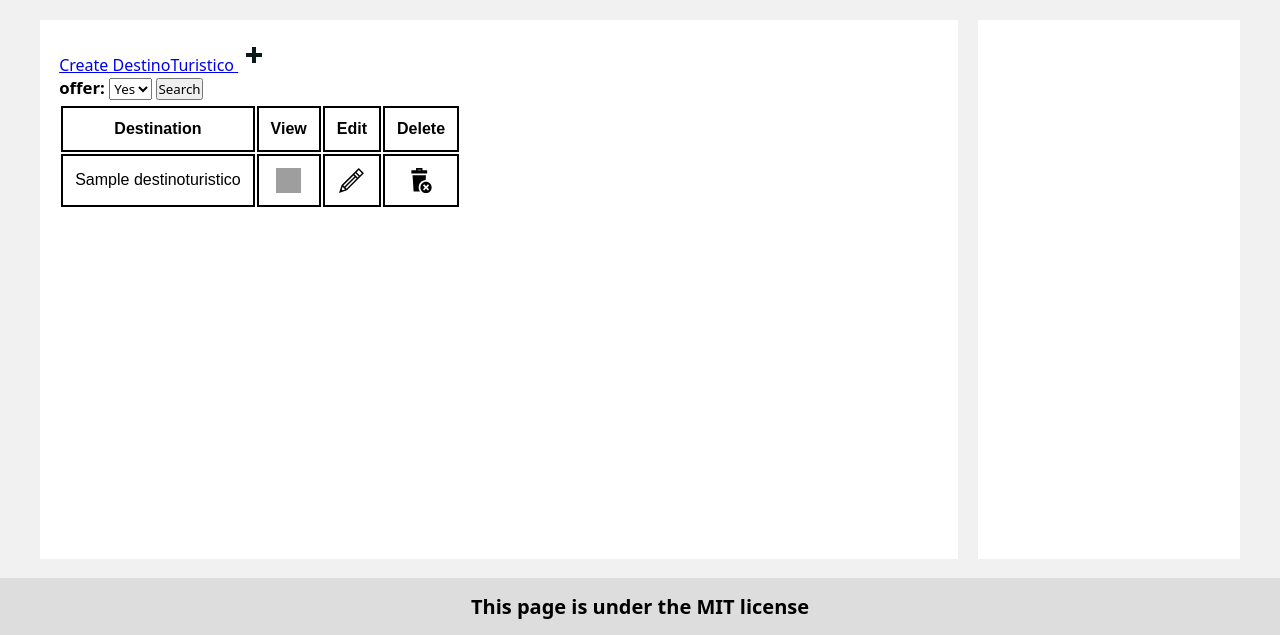
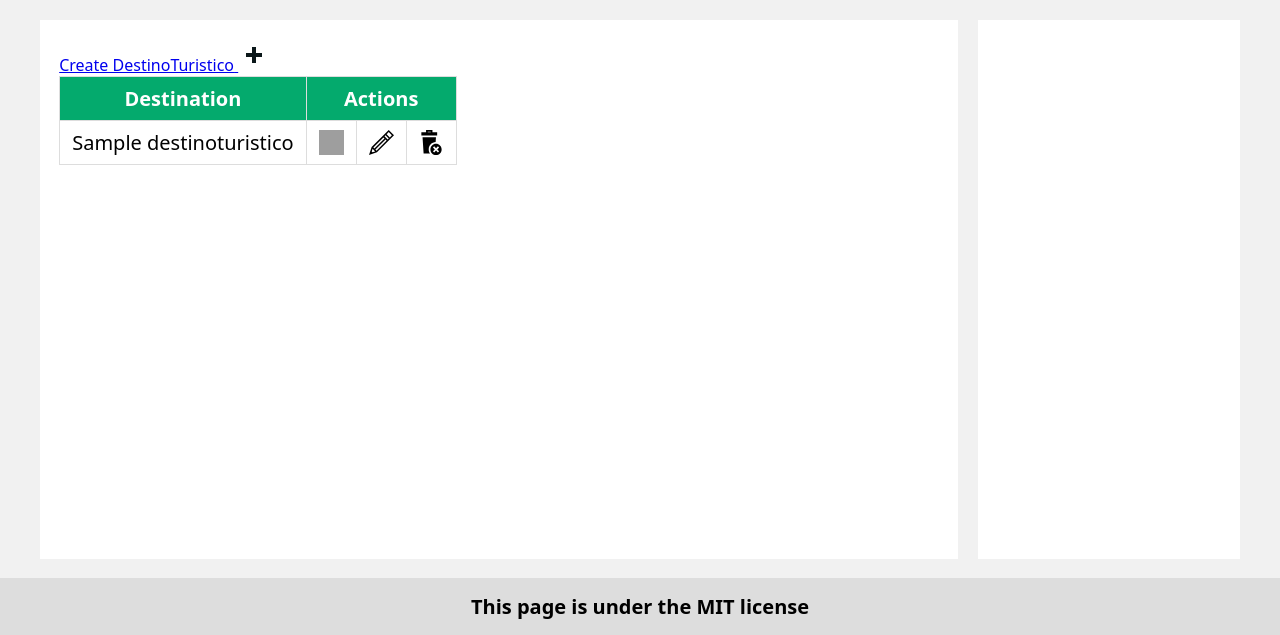
Before and after one commit to gopoma/TravelEasy, a Django app: page /destinations/search/ in a window 1280 px wide. Shown: the part 166-801 px from the top of the page. Run offline with Django 4.2, Linux system fonts and the light colour scheme; tables that the repository leaves empty hold one stand-in row (values such as "Sample post"); grey boxes are pictures that could not be loaded.

Commit message:
Added styles to Administration Destinations Panel

```diff
--- a/src/destinations/templates/destinations/destinations.html
+++ b/src/destinations/templates/destinations/destinations.html
@@ -1,44 +1,17 @@
 {% extends 'layouts/main-layout.html' %}
 
 {% load static %}
-
-{% block styles %}
-    <style>
-        th, td {
-            border: 2px solid #000;
-            padding: 0.75rem;
-            font-family: Arial, Helvetica, sans-serif;
-        }
-        .managing-icon {
-            display: flex;
-            justify-content: center;
-            align-items: center;
-        }
-    </style>
-{% endblock %}
 
 {% block content %}
     <a href="/destinations/create">
         <span>Create DestinoTuristico</span>
         <img src="{% static 'images/creating.svg' %}" alt="Create">
     </a>
-    <form action="/destinations/search" method="GET">
-        <label for="">
-            <b>offer: </b>
-            <select name="ofertaTour">
-                <option selected value="y">Yes</option>
-                <option value="n">No</option>
-            </select>
-        </label>
-        <input type="submit" value="Search">
-    </form>
-    <table>
+    <table class="destinations">
         <thead>
             <tr>
                 <th>Destination</th>
-                <th>View</th>
-                <th>Edit</th>
-                <th>Delete</th>
+                <th colspan="3">Actions</th>
             </tr>
         </thead>
         <tbody>
@@ -46,17 +19,17 @@
             <tr>
                 <td>{{ destination }}</td>
                 <td>
-                        <a class="managing-icon" href="{{ destination.get_absolute_url }}">
+                    <a class="destinations__action-icon" href="{{ destination.get_absolute_url }}">
                         <img src="{% static 'images/detailing.svg' %}" alt="View" width="25" height="25">
                     </a>
                 </td>
                 <td>
-                        <a class="managing-icon" href="/destinations/{{ destination.id }}/edit">
+                    <a class="destinations__action-icon" href="/destinations/{{ destination.id }}/edit">
                         <img src="{% static 'images/editing.svg' %}" alt="Edit" width="25" height="25">
                     </a>
                 </td>
                 <td>
-                        <a class="managing-icon" href="/destinations/{{ destination.id }}/delete">
+                    <a class="destinations__action-icon" href="/destinations/{{ destination.id }}/delete">
                         <img src="{% static 'images/deleting.svg' %}" alt="Delete" width="25" height="25">
                     </a>
                 </td>
--- a/src/static/styles/styles.css
+++ b/src/static/styles/styles.css
@@ -298,6 +298,29 @@ label {
 .destination__description {font-size: var(--fs-md);}
 /* /Destination */
 
+/* Destinations */
+.destinations {
+    border-collapse: collapse;
+    font-size: var(--fs-regular);
+}
+.destinations td, .destinations th {
+    border: 1px solid #DDD;
+    padding: 0.5rem 0.75rem;
+}
+.destinations tr:nth-child(even) {background-color: #F2F2F2;}
+.destinations tr:hover {background-color: #DDD;}
+.destinations th {
+    text-align: center;
+    color: #FFF;
+    background-color: #04AA6D;
+}
+.destinations__action-icon {
+    display: flex;
+    justify-content: center;
+    align-items: center;
+}
+/* /Destinations */
+
 .footer {
     padding: 0.95rem;
     background-color: #DDD;
```
Lines whose indentation alone changed are shown as unchanged.
